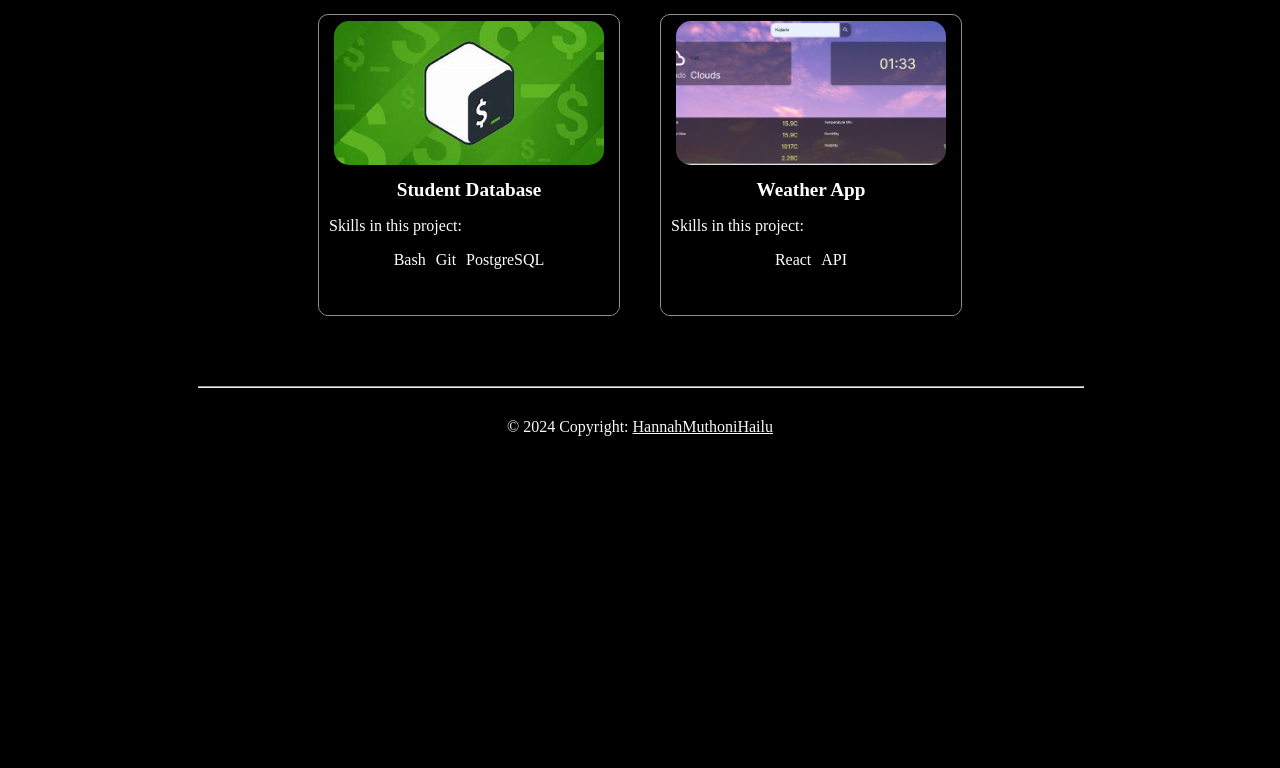
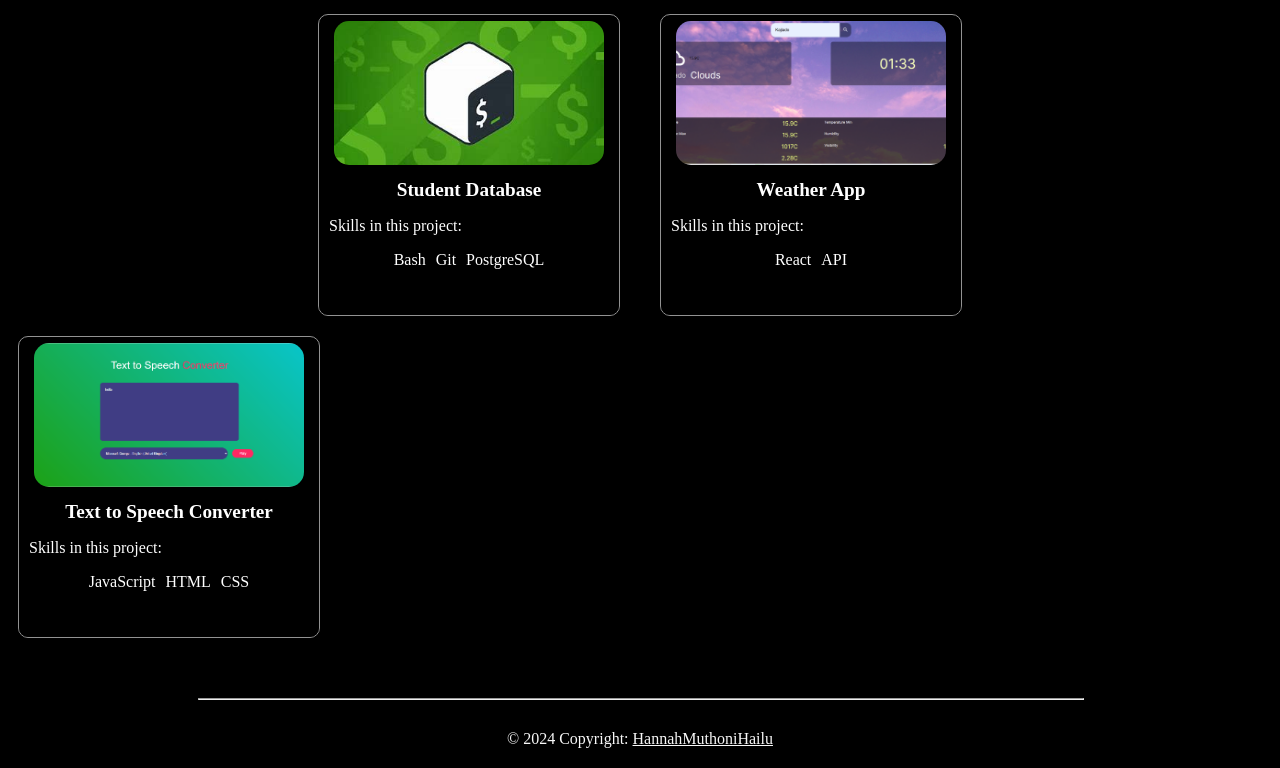
Before and after one commit to Hannah-Muthoni-Hailu/hannahhailu.github.io, a plain HTML site: page projects.html in a window 1280 px wide. Shown: the part 1172-1940 px from the top of the page. Before the commit the page ends 1628 px from the top, so only its background shows below. Drawn offline with Linux system fonts and the light colour scheme.

Commit message:
Update projects.html

```diff
--- a/projects.html
+++ b/projects.html
@@ -179,6 +179,19 @@
             </div>
         </div>
     </div>
+    <div class="project-card" data-skills="JavaScript, HTML, CSS" onclick="redirectToProject('https://hannah-muthoni-hailu.github.io/text-to-speech-converter/')">
+            <img src="images/text-to-speech.PNG" alt="Project 2">
+            <div class="project-info">
+                <h3>Text to Speech Converter</h3>
+                <p style="text-align: left; margin-left: 10px;">Skills in this project:</p>
+                <ul class="skills">
+                    <li>JavaScript</li>
+                    <li>HTML</li>
+                    <li>CSS</li>
+                </ul>
+            </div>
+        </div>
+    </div>
     <footer>
         <hr class="divider">
         <div class="text-center" style="background-color: rgba(0, 0, 0, 0.05);">
```
